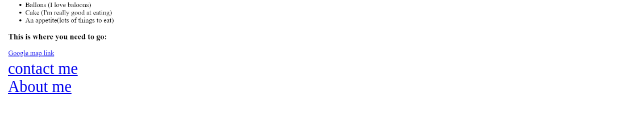
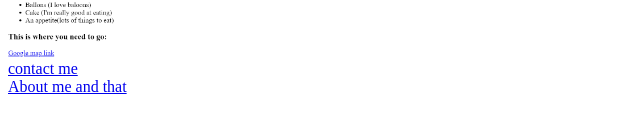
Before and after one commit to Husain-Bohra/html-portfolio, a plain HTML site: page index.html in a window 1280 px wide. Shown: the part 499-632 px from the top of the page, 0-640 px from the left. Drawn offline with Linux system fonts and the light colour scheme; files whose address does not match are found by name.

Commit message:
first commit through vs code

```diff
--- a/index.html
+++ b/index.html
@@ -21,4 +21,4 @@ https://developer.mozilla.org/en-US/docs/Web/HTML/Element/img#attr-height -->
 <a href="../4.3 HTML Porfolio Project/public/birthday-invite.html">Birthday invite project</a><br>
 <img src="../4.3 HTML Porfolio Project/assets/images/birthday-invite.png" height="200"/><br>
 <a href="./public/contact.html">contact me</a><br>
-<a href="./public/about.html">About me</a>
+<a href="./public/about.html">About me and that</a>
```
Also changed, not shown: indexx.html (added, +5 -0 lines).
